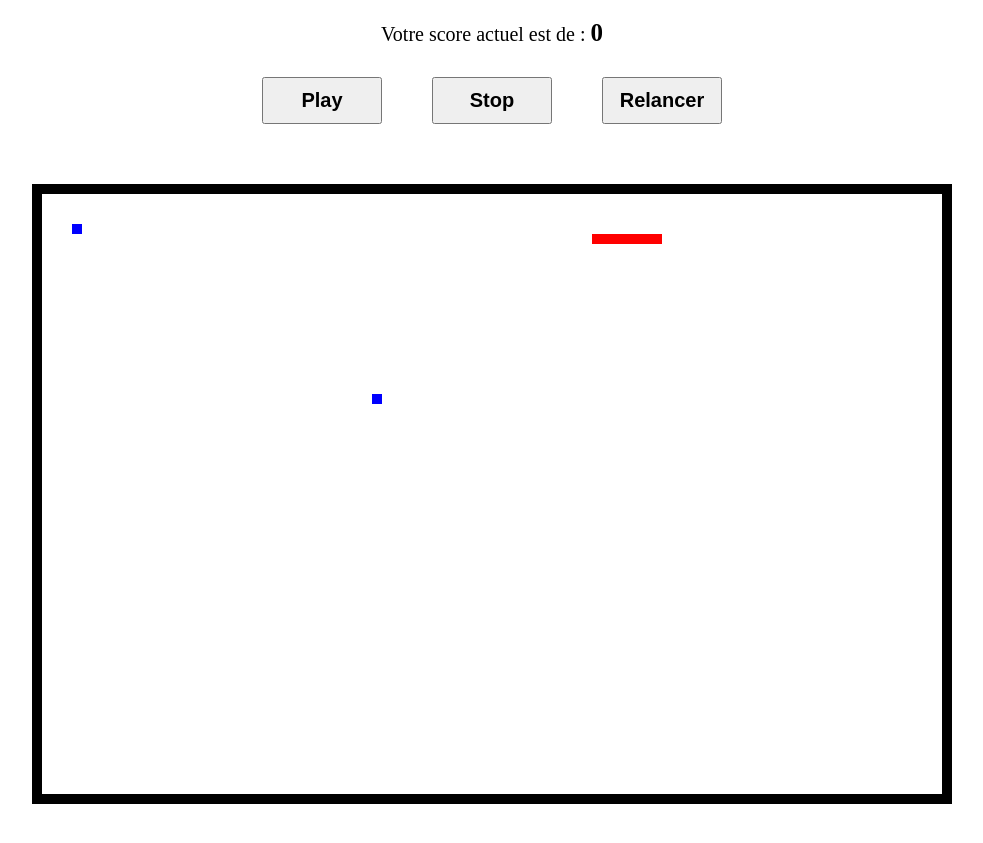
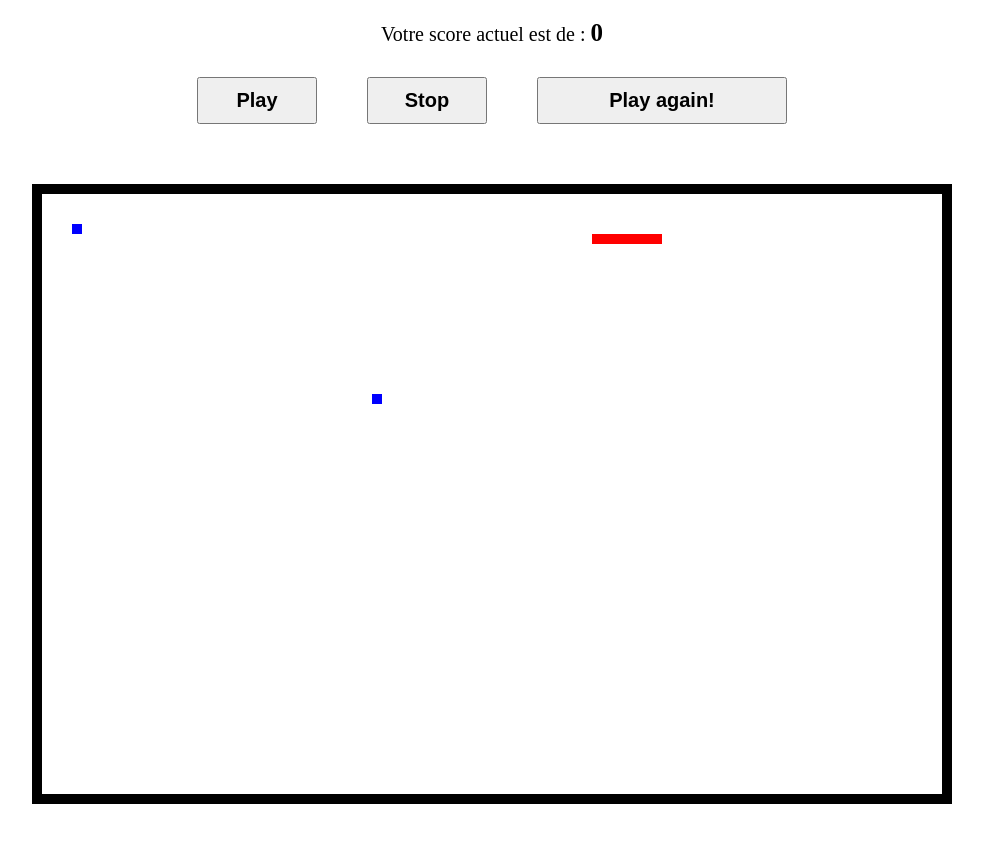
Before and after one commit to armandwadji/snake_game, a plain HTML site: page index.html in a window 1280 px wide. Both pictures are taken after a click on the button "Pause". Shown: the part 61-904 px from the top of the page, without its empty margins (148-1131 px from the left). Drawn offline with Linux system fonts and the light colour scheme.

Commit message:
Feat: Review pause et relaunch

```diff
--- a/index.html
+++ b/index.html
@@ -18,7 +18,7 @@
     <div class="buttons">
         <button class="btn" id="pauseBtn">Pause</button>
         <button class="btn" onclick="document.getElementById('modal').style.display = 'block'">Stop</button>
-        <button class="btn" id="relaunchBtn">Relancer</button>
+        <button class="btn btn-long" id="relaunchBtn">Play again!</button>
     </div>
 </div>
     <div class="pop-up card" id="modal">
--- a/snake.js
+++ b/snake.js
@@ -186,46 +186,27 @@ window.onload = () => {
         snakee.direction = newDirection;
     });
 
-    // interupt mooveSnake()
-    function pause() {
-        isPaused = true;
-    }
-    // resume mooveSnake()
-    function resume() {
-        isPaused = false;
-    }
-    // resume mooveSnake()
+    // Create a function to make a break or resume the game
     function togglePause() {
-        if( isPaused == true ){
-            resume();
-            pauseButton.innerHTML = "Pause"
-        } else {
-            pause();
-            pauseButton.innerHTML = "Play"
-        }
+        isPaused = !isPaused;
+        const buttonText = isPaused ? "Play" : "Pause";
+        pauseButton.innerHTML = buttonText;
     }
     // add pause() and resume() on pauseButton
-    pauseButton.addEventListener("click", (event) => {
-        togglePause();
-      }
-    );
-    // resume mooveSnake()
+    pauseButton.addEventListener("click", togglePause);
+
+    // Create a function to relaunch the game
     function relaunch() {
-        //disable switch to play if relaunch while paused.
-        if( isPaused == true ){
+        if (isPaused) {
             togglePause();
         }
-        // Can be optimized
         clearInterval(timeInterval);
         timeInterval = setInterval(mooveSnake, delay);
-        // Can be optimized
         init();
     }
-    // add pause() and resume() on pauseButton
-    relaunchButton.addEventListener("click", (event) => {
-        relaunch();
-        }
-    );
+    // add event on relaunchButton
+    relaunchButton.addEventListener("click", relaunch);
+
     function showScore(score) {
         const scoreText = document.getElementsByClassName('score-value');
         Array.from(scoreText).forEach((element) => {
```
